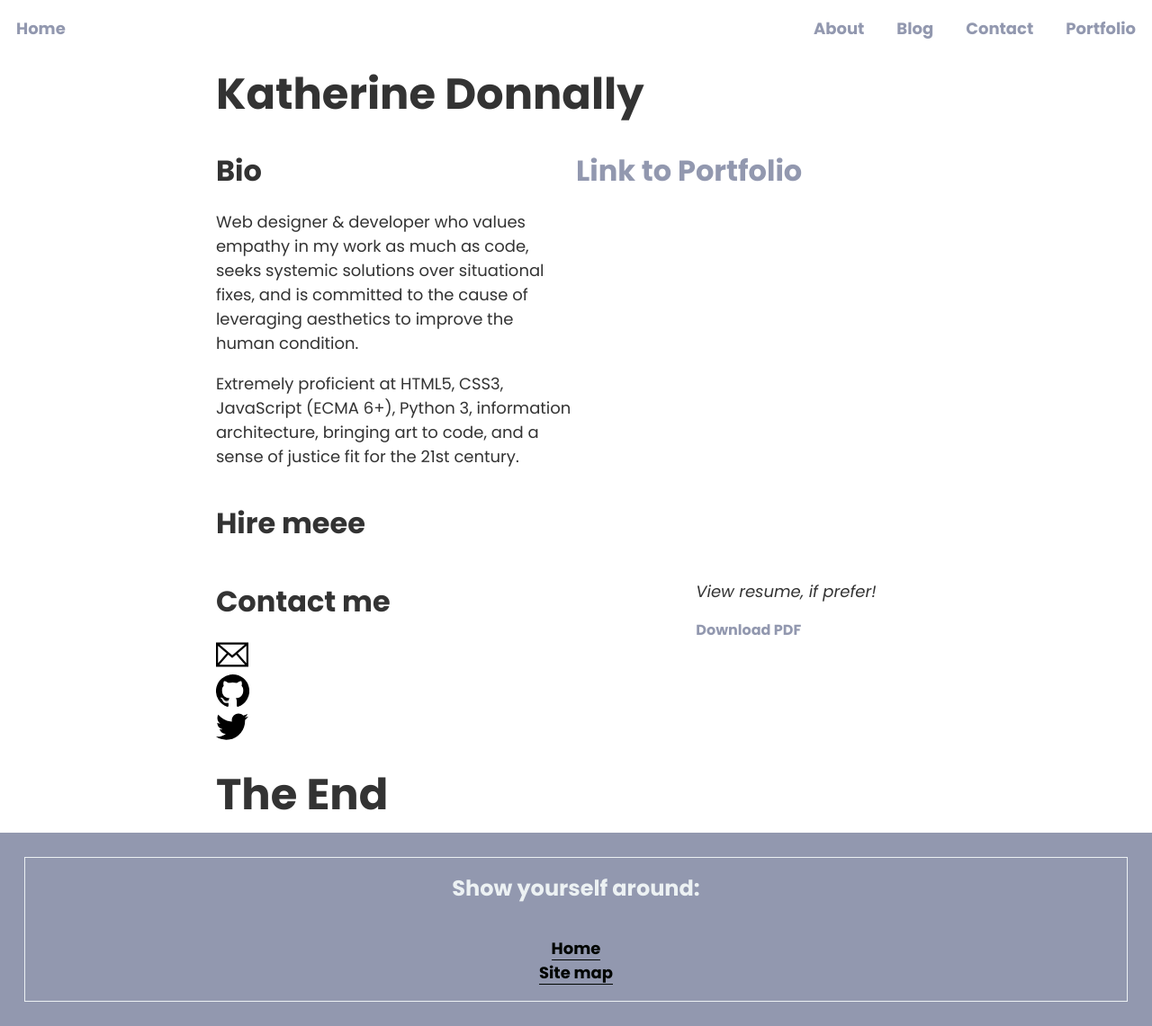
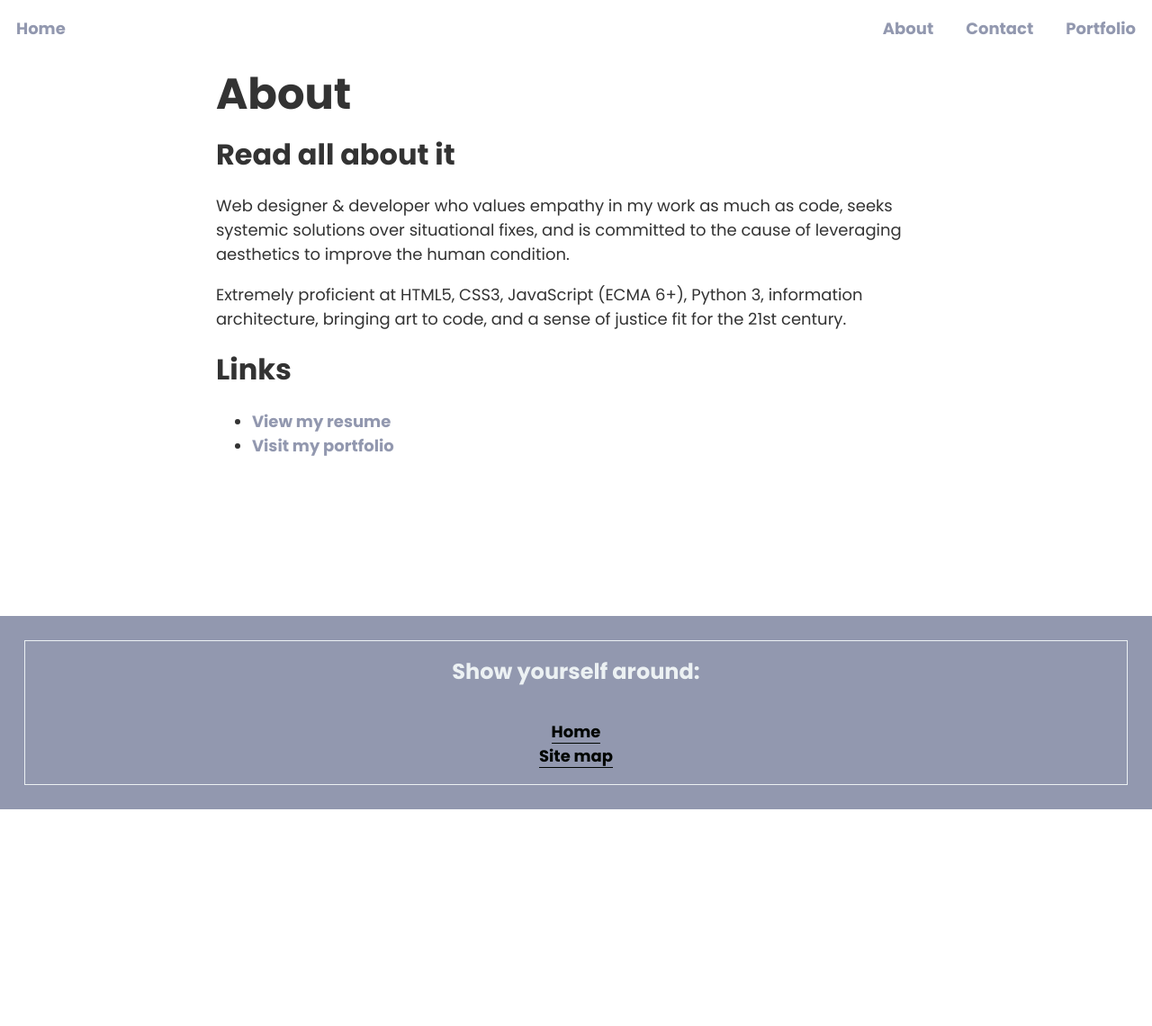
Before and after one commit to kbdonnally/katherinedoes.design, a Jekyll site: the page built from pages/real/about.md, in a window 1280 px wide. Shown: the whole page at 90% size. Built offline with Jekyll 4.4.1, drawn with Linux system fonts in a browser that asks for light colours; some web fonts are replaced; after the commit the page ends 900 px from its top, so only the background shows below that.

Commit message:
Update pages: about, blog, contact

```diff
--- a/pages/real/about.md
+++ b/pages/real/about.md
@@ -5,65 +5,15 @@ permalink: /about/
 menu: true
 ---
 
-<div class="home-wrapper">
-	<main class="home-grid-wrapper"> <!-- keeps structure separate from bg styles -->
-		<!-- page header: -->
-		<header class="home__header">
-			{{ '# Katherine Donnally' | markdownify }}
-		</header>
+# About
 
-		<!-- bio: -->
-		<section class="home__bio">
-			{{ '## Bio' | markdownify }}
+## Read all about it
 
-			<p>Web designer & developer who values empathy in my work as much as code, seeks systemic solutions over situational fixes, and is committed to the cause of leveraging aesthetics to improve the human condition.</p>
+Web designer & developer who values empathy in my work as much as code, seeks systemic solutions over situational fixes, and is committed to the cause of leveraging aesthetics to improve the human condition.
 
-			<p>Extremely proficient at HTML5, CSS3, JavaScript (ECMA 6+), Python 3, information architecture, bringing art to code, and a sense of justice fit for the 21st century.</p>
-		</section>
+Extremely proficient at HTML5, CSS3, JavaScript (ECMA 6+), Python 3, information architecture, bringing art to code, and a sense of justice fit for the 21st century.
 
-		<!-- portfolio link: -->
-		<section class="home__portfolio">
-			{{ '## [Link to Portfolio](/portfolio-1/projects)' | markdownify }}
-		</section>
+## Links
 
-		<!-- call to action: -->
-		<section class="home__cta">
-			{{ '## Hire meee' | markdownify }}
-		</section>
-
-		<!-- contact info: -->
-		{% assign contact = site.data.contact %}
-		<section class="home__contact">
-			{{ '## Contact me' | markdownify }}
-
-			<ul class="home-contact__list">
-				<li class="home-contact__item">
-					<img alt="Email icon" src="{{ 'assets/img/svg/envelope-outline-black.svg' | relative_url }}" height="30px">
-					<a href="{{ contact.email.url }}">{{ contact.email.username }}</a>
-				</li>
-				<li class="home-contact__item">
-					<img alt="Github icon" src="{{ 'assets/img/svg/github-black.svg' | relative_url }}" height="30px">
-					<a href="{{ contact.github.url }}">{{ contact.github.username }}</a>
-				</li>
-				<li class="home-contact__item">
-					<img alt="Twitter icon" src="{{ 'assets/img/svg/twitter-black.svg' | relative_url }}" height="30px">
-					<a href="{{ contact.twitter.url }}">{{ contact.twitter.username }}</a>
-				</li>
-			</ul>
-		</section>
-
-		<!-- resume link: -->
-		<aside class="home__resume">
-			{{ '*View resume, if prefer!*' | markdownify }}
-
-			<div class="home-resume__button">
-				<a href="{{ 'assets/img/pdf/KatherineDonnally_Resume--edited.pdf' | relative_url}}" title="PDF link">Download PDF</a>
-			</div>
-		</aside>
-
-		<!-- ender: -->
-		<footer class="home__footer">
-			{{ '# The End' | markdownify }}
-		</footer>
-	</main>
-</div>
+- [View my resume]({{ 'assets/img/pdf/KatherineDonnally_Resume--edited.pdf' | relative_url}})
+- [Visit my portfolio]({{site.baseurl}}/portfolio/)
```
Also changed, not shown: pages/real/blog.md (+1 -1 lines), pages/real/contact.md (+0 -2 lines).
